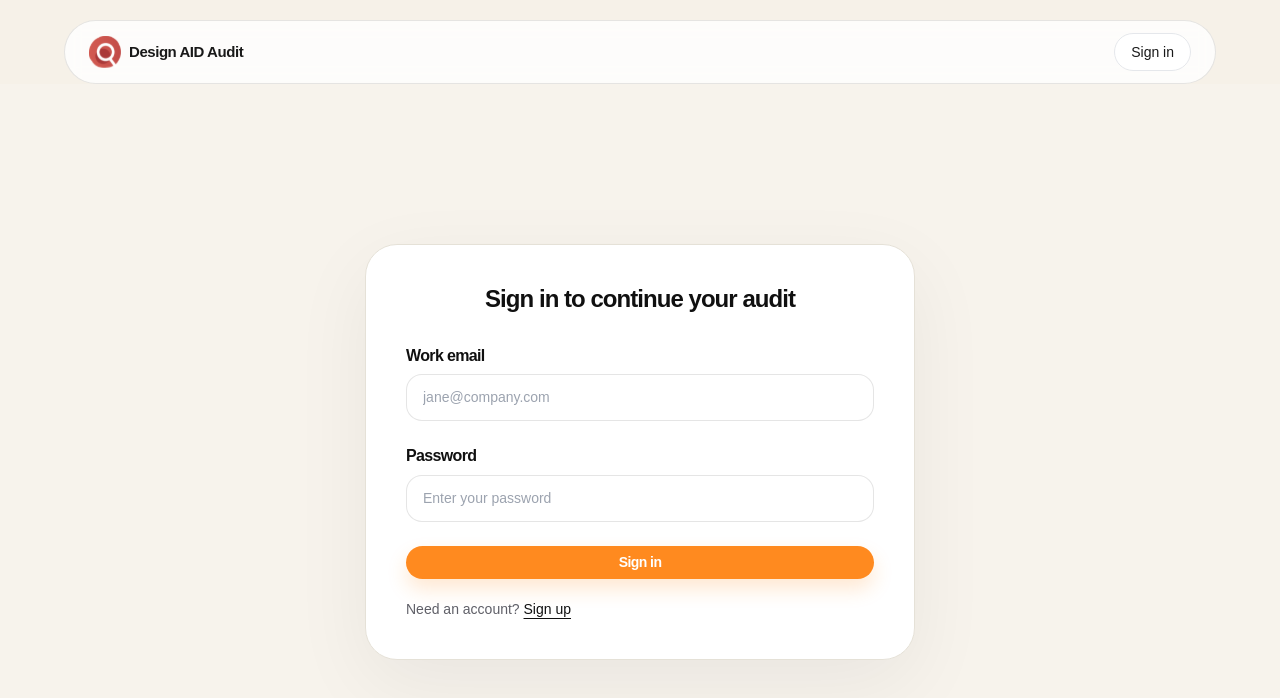
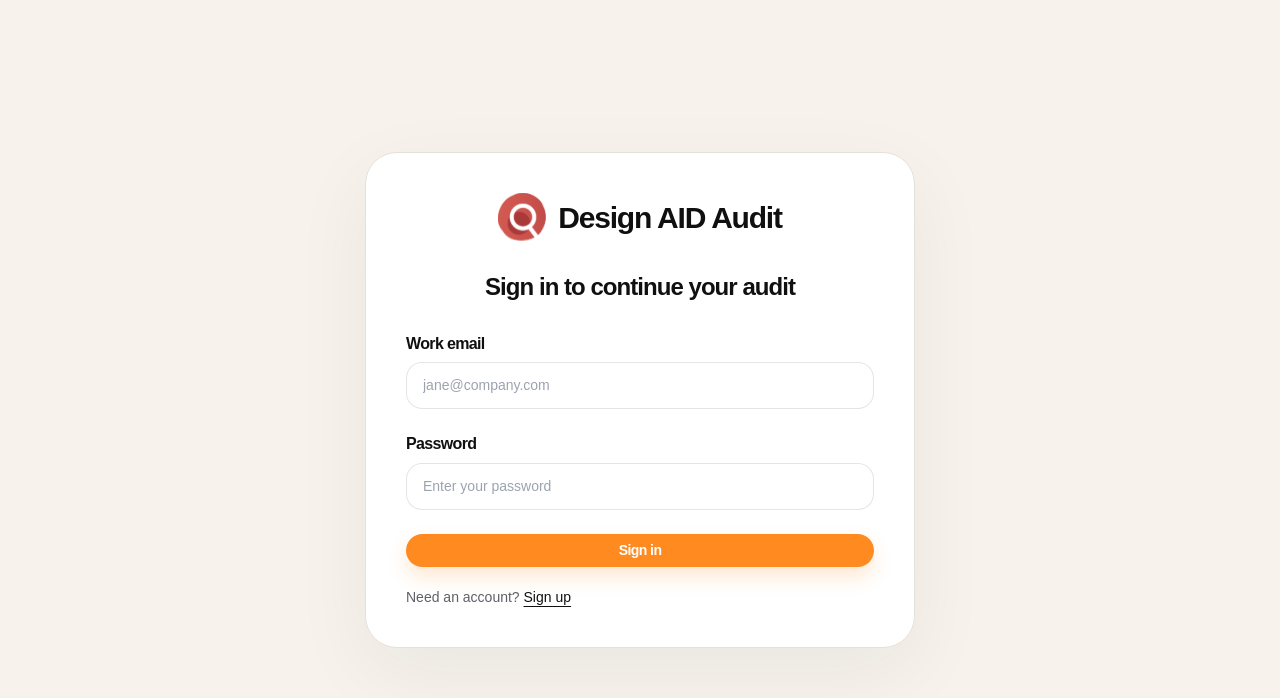
Before and after one commit to StudiovitaminD/ux-audit-tool, a Next.js app: page /sign-in in a window 1280 px wide. Shown: the top 698 px of the page. Built offline with nearby package versions, Linux system fonts and the light colour scheme.

Commit message:
Refine auth page branding

```diff
--- a/src/components/account/auth-page-form.tsx
+++ b/src/components/account/auth-page-form.tsx
@@ -131,6 +131,17 @@ export function AuthPageForm({ mode }: AuthPageFormProps) {
     <section className="flex h-full w-full items-center justify-center px-6">
       <div className="w-full max-w-[550px]">
         <div className="rounded-[32px] border border-[color:var(--cream-dark)] bg-white p-8 shadow-[0_24px_80px_rgba(15,23,42,0.06)] sm:p-10">
+          <div className="mb-8 flex items-center justify-center gap-3 text-[color:var(--ink)]">
+            <img
+              src="/tool%20logo.svg"
+              alt="Design AID Audit"
+              className="h-12 w-12 shrink-0 object-contain"
+              draggable={false}
+            />
+            <span className="text-[26px] font-bold tracking-[-0.04em] sm:text-[30px]">
+              Design AID Audit
+            </span>
+          </div>
           <h2 className="text-center">
             {isSignUp ? "Sign up to save and unlock reports" : "Sign in to continue your audit"}
           </h2>
--- a/src/components/app-shell.tsx
+++ b/src/components/app-shell.tsx
@@ -21,12 +21,12 @@ export function AppShell({ children }: PropsWithChildren) {
 
   return (
     <div className={isAuthRoute ? "h-dvh overflow-hidden" : "min-h-dvh"}>
-      <Navbar />
+      {isAuthRoute ? null : <Navbar />}
       <main
         id="main"
         className={
           isAuthRoute
-            ? "fixed inset-x-0 bottom-0 top-[104px] w-full overflow-hidden pt-0"
+            ? "fixed inset-0 w-full overflow-hidden pt-0"
             : "mt-20 mx-16 mb-16 min-h-dvh w-[calc(100%-8rem)] pt-0"
         }
       >
```
